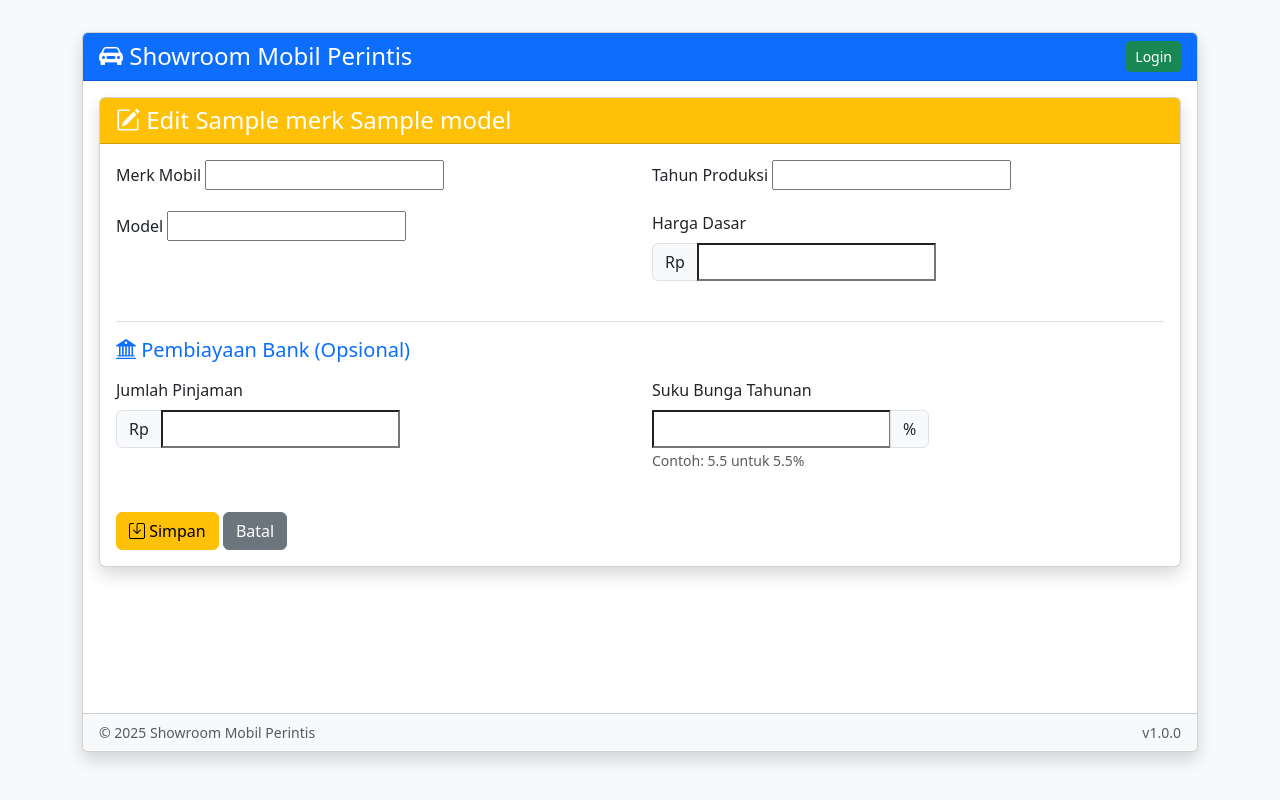
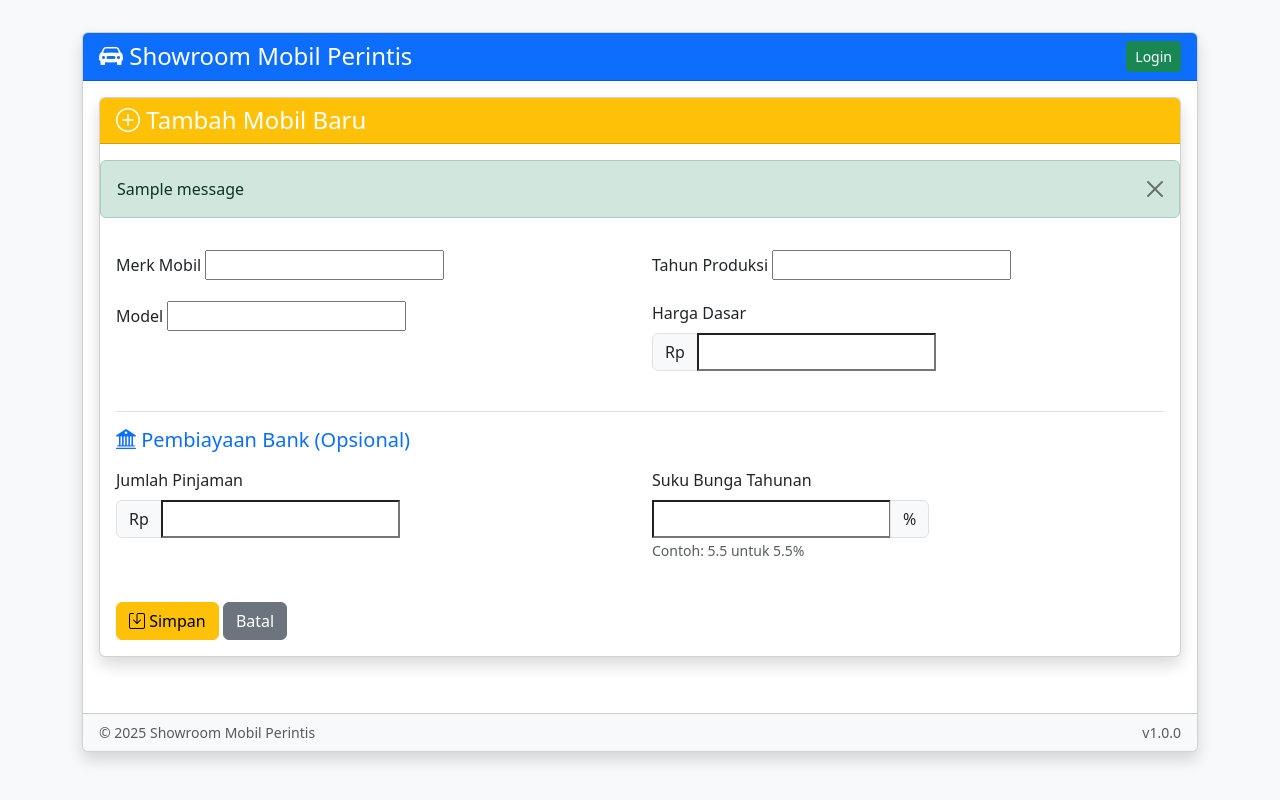
Before and after one commit to administrator2992/showroom_project, a Django app: template showroom_app/templates/mobil_form.html in a window 1280 px wide. Run offline with Django 3.2, Linux system fonts and the light colour scheme; the template is opened without the code that fills it: most values are stand-ins (such as "Sample title", 1, 10 or a date in 2020); one stand-in notice (Sample message) is shown; form fields are guessed from the names that the template uses; some libraries are stand-ins or nearby versions.

Commit message:
add delete and update button in detail page and fix add/edit page

```diff
--- a/showroom_app/templates/mobil_detail.html
+++ b/showroom_app/templates/mobil_detail.html
@@ -16,8 +16,12 @@
 </div>
 {% endif %}
 <div class="card mb-4">
-    <div class="card-header bg-primary text-white">
+    <div class="card-header bg-primary text-white d-flex justify-content-between align-items-center">
         <h4>{{ mobil.merk }} {{ mobil.model }} ({{ mobil.tahun }})</h4>
+        <div class="auth-links d-flex flex-column flex-md-row align-items-left gap-2">
+            <a href="{% url 'mobil_update' mobil.pk %}" class="btn btn-sm btn-warning">Edit</a>
+		    <a href="{% url 'mobil_delete' mobil.pk %}" class="btn btn-sm btn-danger">Hapus</a>
+        </div>
     </div>
     <div class="card-body">
         <div class="row">
--- a/showroom_app/templates/mobil_form.html
+++ b/showroom_app/templates/mobil_form.html
@@ -2,20 +2,31 @@
 {% load crispy_forms_tags %}
 
 {% block title %}
-    {% if mobil %}Edit {{ mobil.merk }}{% else %}Tambah Mobil Baru{% endif %}
+    {% if form.instance.pk %}Edit {{ form.instance.merk }}{% else %}Tambah Mobil Baru{% endif %}
 {% endblock %}
 
 {% block content %}
 <div class="card shadow">
     <div class="card-header {% if mobil %}bg-warning{% else %}bg-success{% endif %} text-white">
         <h4 class="mb-0">
-            {% if mobil %}
-                <i class="bi bi-pencil-square"></i> Edit {{ mobil.merk }} {{ mobil.model }}
+            {% if form.instance.pk %}
+                <i class="bi bi-pencil-square"></i> Edit {{ form.instance.pk.merk }} {{ form.instance.pk.model }}
             {% else %}
                 <i class="bi bi-plus-circle"></i> Tambah Mobil Baru
             {% endif %}
         </h4>
     </div>
+
+    {% if messages %}
+    <div class="mt-3">
+        {% for message in messages %}
+        <div class="alert alert-{{ message.tags }} alert-dismissible fade show" role="alert">
+            {{ message }}
+            <button type="button" class="btn-close" data-bs-dismiss="alert" aria-label="Close"></button>
+        </div>
+        {% endfor %}
+    </div>
+    {% endif %}
 
     <div class="card-body">
         <form method="post">
```
Also changed, not shown: showroom_app/views.py (+7 -0 lines).
